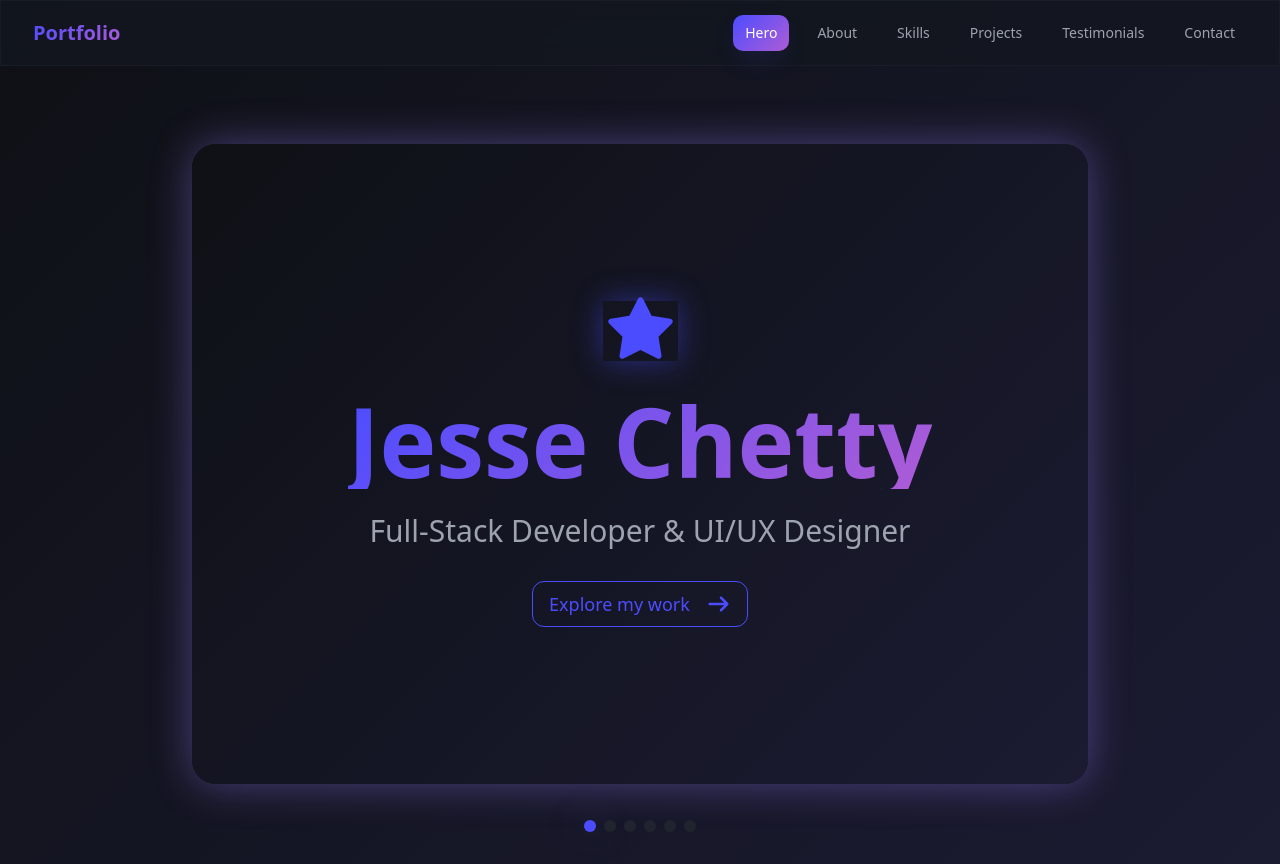
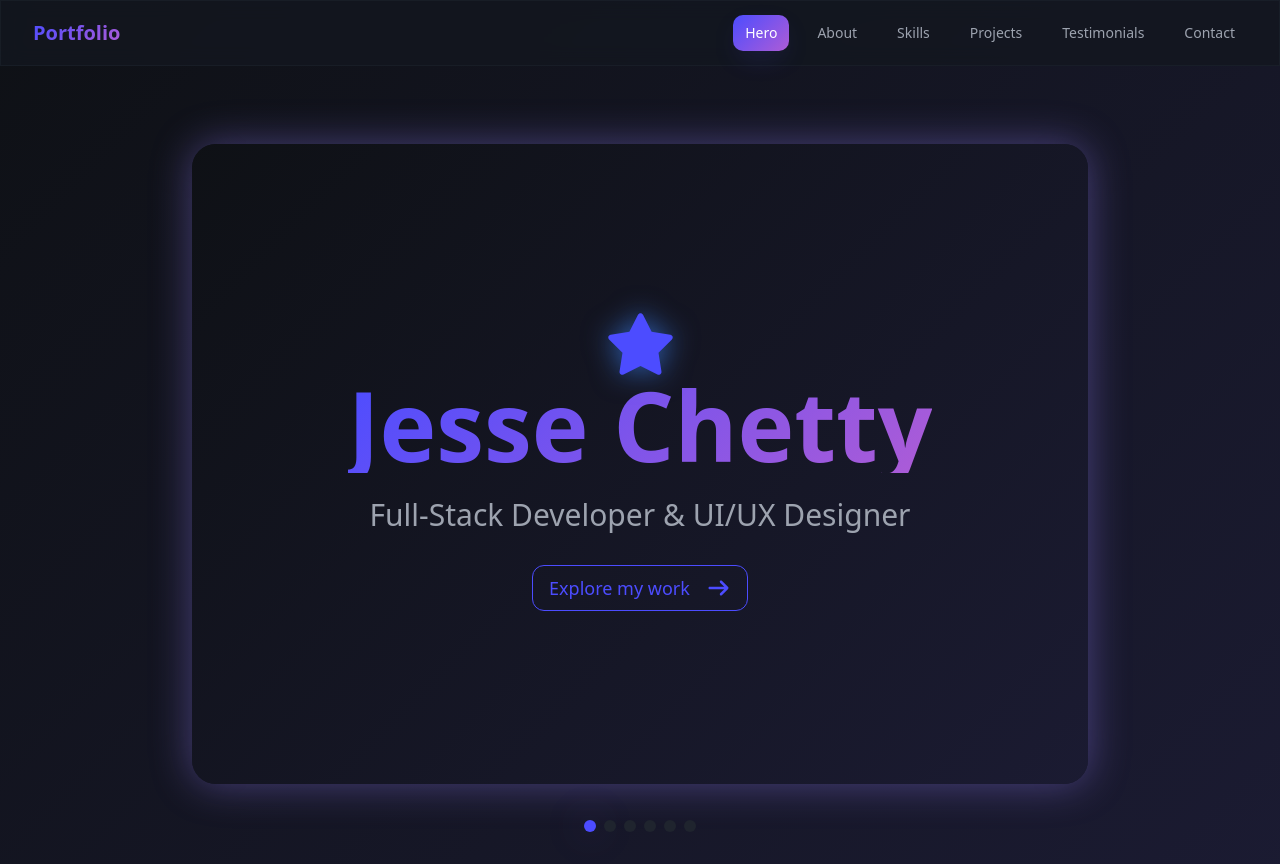
Before and after one commit to JesseChetty/my-portfolio, a React (Vite) app: page / in a window 1280 px wide. Built offline with nearby package versions, Linux system fonts and the light colour scheme; the HTML template or start-up script is replaced by a standard one.

Commit message:
first commit

```diff
--- a/src/components/Card.tsx
+++ b/src/components/Card.tsx
@@ -43,7 +43,7 @@ export const Card = ({ data, isFocused, onClick, onExplore }: CardProps) => {
       >
         <div className="absolute inset-0 gradient-hero" />
         <div className="relative z-10 h-full flex flex-col items-center justify-center text-center p-12">
-          <div className="mb-8 animate-glow-pulse">
+          <div className="animate-glow-pulse-slow">
             <FontAwesomeIcon icon={faStar} className="text-6xl text-primary" />
           </div>
           <h1 className="text-6xl md:text-8xl font-bold mb-6 text-gradient-primary animate-fade-in">
@@ -77,7 +77,7 @@ export const Card = ({ data, isFocused, onClick, onExplore }: CardProps) => {
       <div className="h-full flex flex-col items-center justify-center text-center">
         <div
           className={`mb-8 transition-all duration-300 ${
-            isFocused ? "animate-glow-pulse" : ""
+            isFocused ? "animate-glow-pulse-slow" : ""
           }`}
         >
           <FontAwesomeIcon
--- a/src/index.css
+++ b/src/index.css
@@ -57,6 +57,18 @@ All colors MUST be HSL.
   /* add more if you want: hero, card, etc. */
 }
 
+@keyframes glow-pulse-slow {
+  0%, 100% {
+    filter: drop-shadow(0 0 10px rgba(59,130,246,0.6));
+  }
+  50% {
+    filter: drop-shadow(0 0 25px rgba(59,130,246,0.9));
+  }
+}
+
+.animate-glow-pulse-slow {
+  animation: glow-pulse-slow 3s ease-in-out infinite; /* slower than hero */
+}
 
 @layer base {
   :root {
```
Also changed, not shown: 1 other file (tests, documents, lock files or other folders).
